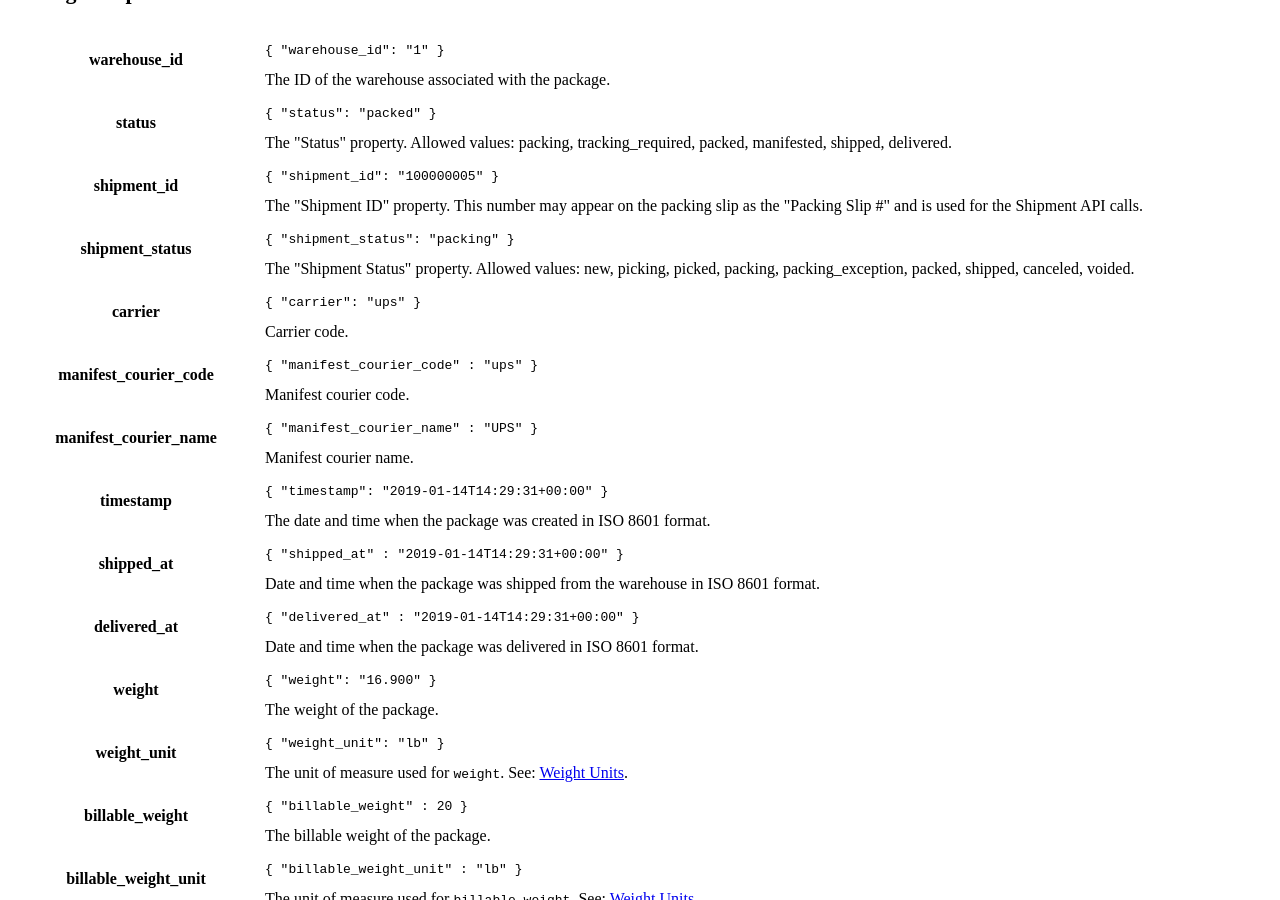
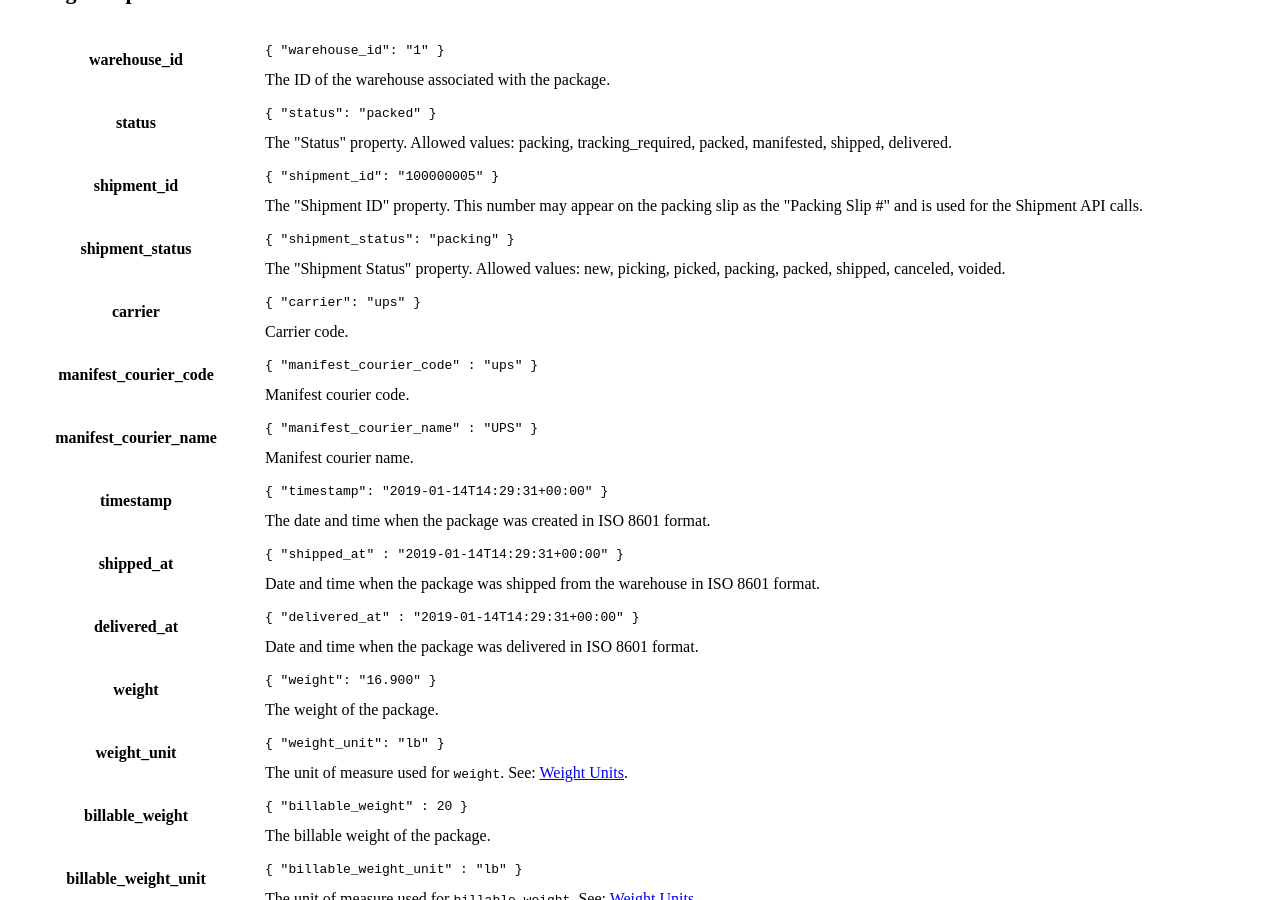
Before and after one commit to ShipStream/shipstream.github.io, a Jekyll site: the page built from _posts/2014-07-25-shipment.md, in a window 1280 px wide and 900 px high, scrolled down 7871 px. Built offline with Jekyll 4.4.1, drawn with Linux system fonts in a browser that asks for light colours; a style sheet for code colours, icons or effects is not loaded; some of the changed text lies outside the part shown.

Commit message:
Remove packing_exception shipment status. (#79)

```diff
--- a/_posts/2014-07-25-shipment.md
+++ b/_posts/2014-07-25-shipment.md
@@ -376,7 +376,7 @@ true if shipment was successfully updated.
         <th>status</th>
         <td>
             <pre><code>{ "status": "packing" }</code></pre>
-            The "Status" property. Allowed values: new, picking, picked, packing, packing_exception, packed, shipped, canceled, voided.
+            The "Status" property. Allowed values: new, picking, picked, packing, packed, shipped, canceled, voided.
         </td>
     </tr>
     <tr>
@@ -657,7 +657,7 @@ true if shipment was successfully updated.
     <th>shipment_status</th>
     <td>
         <pre><code>{ "shipment_status": "packing" }</code></pre>
-        The "Shipment Status" property. Allowed values: new, picking, picked, packing, packing_exception, packed, shipped, canceled, voided.
+        The "Shipment Status" property. Allowed values: new, picking, picked, packing, packed, shipped, canceled, voided.
     </td>
 </tr>
 <tr>
```
Also changed, not shown: _posts/2014-07-25-order.md (+1 -1 lines), _posts/2021-11-24-enumeration.md (+0 -4 lines).
